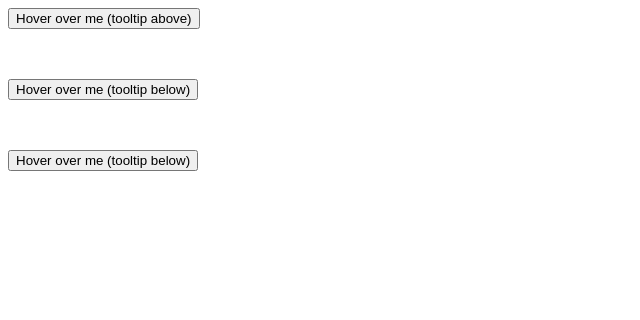
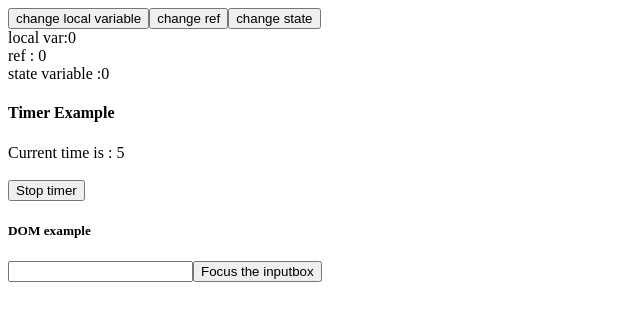
Before and after one commit to akshar1277/React-js, a React app: page / in a window 1280 px wide. Shown: the top 320 px of the page, without its empty margins (0-640 px from the left). Built offline with nearby package versions, Linux system fonts and the light colour scheme.

Commit message:
all about useRef hook

```diff
--- a/src/App.js
+++ b/src/App.js
@@ -1,49 +1,48 @@
-import React, { useState,useEffect} from "react";
+import React, { useState,useEffect,useRef} from "react";
 import Button from "./Button.jsx";
 import Text from "./Text.jsx";
 import Timer from "./Timer.jsx";
 import { set } from "immutable";
 import ButtonWithTooltip from "./ButtonWithTooltip.jsx";
-
+import Input from "./Input.jsx";
 const App = () => {
 
 
+    let myLocal=0
+    const ref = useRef(0)
+    const [mycount,setCount]= useState(0)
+
+
+
+    const inputRef = useRef(null)
 
 
 
 
    return<>
+    <button onClick={()=>{myLocal+=1}}>change local variable</button>
+    <button  onClick={()=>{ref.current +=1}}>change ref</button>
+    <button  onClick={()=>{setCount((prevCount)=>prevCount+1)}}>change state</button>
 
-          <ButtonWithTooltip
-            tooltipContent={
-              <div>
-                This tooltip does not fit above the button.
-                <br />
-                This is why it's displayed below instead!
-              </div>
-            }
-          >
-            Hover over me (tooltip above)
-          </ButtonWithTooltip>
-          <div style={{ height: 50 }} />
-          <ButtonWithTooltip
-            tooltipContent={
-              <div>This tooltip fits above the button</div>
-            }
-          >
-            Hover over me (tooltip below)
-          </ButtonWithTooltip>
-          <div style={{ height: 50 }} />
-          <ButtonWithTooltip
-            tooltipContent={
-              <div>This tooltip fits above the button</div>
-            }
-          >
-            Hover over me (tooltip below)
-          </ButtonWithTooltip>
+    <div>
+        <span>local var:{myLocal}</span><br/>
+        <span>ref : {ref.current}</span><br/>
+        <span> state variable :{mycount}</span>
+    </div>
+
+    <h4>Timer Example</h4>
+    <Timer/>
 
 
-
+    <h5>DOM example</h5>
+    {/* <input ref={inputRef} type="text"/> */}
+    {/* one way is the we can creat our own ref by changin props name and it will work  */}
+    {/* <Input inputRef={inputRef}/>   */}
+    <Input ref={inputRef}/>
+    <button  onClick={()=>{
+        console.log(inputRef.current.getBoundingClientRect())
+        if(inputRef.current) inputRef.current.focus()
+    }}>Focus the inputbox</button>
    </>
 }
 export default App;
--- /dev/null
+++ b/src/Input.jsx
@@ -0,0 +1,17 @@
+import React,{forwardRef} from 'react'
+
+
+//this will work when you pass custom ref by changing props name
+// const Input = (props) => {
+//     console.log("input box props are :",props)
+//     const {inputRef} = props
+//   return <input ref={inputRef} type="text" />
+// }
+
+const Input = forwardRef((props,ref) => {
+    console.log("input box props are :",props)
+
+  return <input ref={ref} type="text" />
+})
+
+export default Input
--- a/src/Timer.jsx
+++ b/src/Timer.jsx
@@ -1,10 +1,16 @@
-import React, { useState,useEffect,useLayoutEffect} from "react";
+import React, { useState,useEffect,useLayoutEffect,useRef} from "react";
 const Timer = (props) => {
-  const [counter,setCounter] = useState(0);
+    const [counter,setCounter] = useState(0);
     const {customText} = props; // destructuring props to get customText
+
+    const interval = useRef(null)
+
+
+
+
     useEffect(() => {
         // setInterval returns an interval ID that can be used to clear the interval later
-        const interval =  setInterval(()=>{
+        interval.current =  setInterval(()=>{
             console.log("i am running ")//this will still run even if the component is unmounted because we are not implimentd cleanup funciton
             setCounter((prevCounter) => prevCounter + 1);
 
@@ -13,7 +19,7 @@ const Timer = (props) => {
         return ()=>{
             console.log("i was unmounted ");
             console.log("clearing interval with id: ", interval);
-            clearInterval(interval); // this will stop the interval when the component is unmounted
+            clearInterval(interval.current); // this will stop the interval when the component is unmounted
             // if we don't clear the interval, it will keep running in the background and cause memory leaks
             // and also it will try to update the state of the unmounted component which will cause an error
             // so we need to clear the interval when the component is unmounted
@@ -27,29 +33,22 @@ const Timer = (props) => {
 
     }, []);
 
-    useEffect(() => {
-        // when you unmount the component return statment of every useeffect  will run for sure. even if its dependency array is empty .
-        return ()=>{
-            console.log("cleaning up 2nd effect for customer Text");
-        }
-    },[customText]);
 
-    useEffect(() => {
-        console.log("i am randering again and again ")
-        return ()=>{
-            console.log("cleaning up 3rd effect for customer Text");
-        }
-    })
+    //now i want to do stop timer but how can i get interval id as it is in useEffect .
+    const stopTimer=()=>{
+        console.log("stopping timer for id: ",interval.current)
+        clearInterval(interval.current)
 
-    //we will use useLayoutEffect only when we want to run some calclulations before brower paints the screen
-    useLayoutEffect(()=>{
-        console.log("use layout effect is running");
-    },[]); // this will run after the DOM is updated but before the browser has painted the changes to the screen
+    }
+
+
 
    return<>
        <span>Current time is : {counter}</span>
        <br/>
        <span>{customText}</span>
+       <br/>
+       <button onClick={stopTimer}>Stop timer</button>
 
 
 
```
